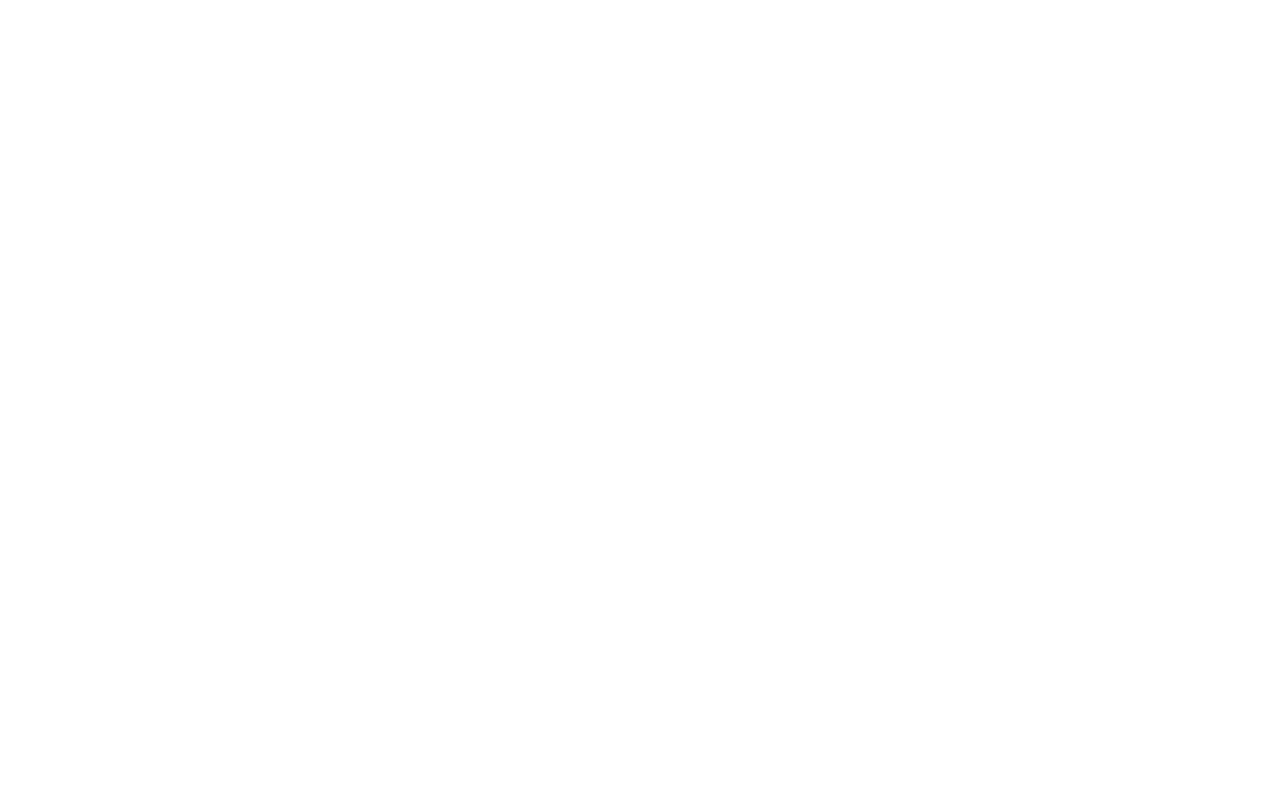
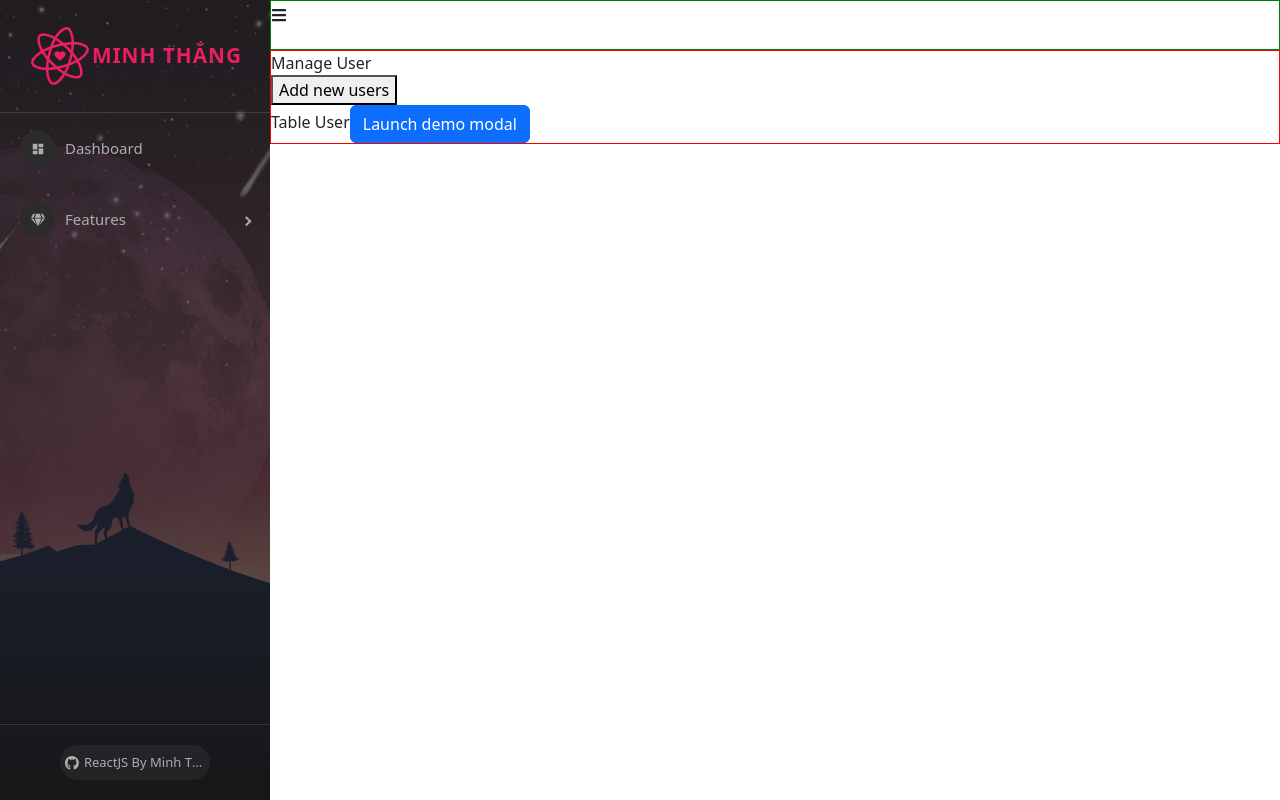
Before and after one commit to Thang-Nguyen-Minh/REACTJS, a React (Create React App) app: page /admins/manageusers in a window 1280 px wide. Before the commit this address had no page. Built offline with nearby package versions, Linux system fonts and the light colour scheme.

Commit message:
Modal Add New User

```diff
--- a/src/App.scss
+++ b/src/App.scss
@@ -108,6 +108,7 @@
           padding : 10px;
           color: white;
           background-color: black;
+          border : none;
           &:hover{
             background-color: #564B58;
           }
--- a/src/components/Admin/Admin.js
+++ b/src/components/Admin/Admin.js
@@ -2,7 +2,7 @@
 import './Admin.scss'
 import {FaBars} from 'react-icons/fa';
 import {useState} from 'react';
-
+import {Outlet} from 'react-router-dom';
 const Admin = (props) => {
     const [collapsed, setCollapsed] = useState(false);
     return(
@@ -11,8 +11,14 @@
                 <SideBar collapsed={collapsed} />
             </div>
             <div className="admin-content">
-                <FaBars onClick={()=>setCollapsed(!collapsed)}/>
-                Code ReactJS
+                <div className="admin-header">
+                    <FaBars onClick={()=>setCollapsed(!collapsed)}/>
+
+                </div>
+                <div className="admin-main">
+                    <Outlet/>
+                </div>
+
             </div>
         </div>
     )
--- a/src/components/Admin/Admin.scss
+++ b/src/components/Admin/Admin.scss
@@ -5,4 +5,14 @@
       height: 100vh !important;
     }
   }
+  .admin-content{
+    width: 100%;
+    .admin-header{
+      height: 50px;
+      border:1px solid green;
+    }
+    .admin-main{
+      border:1px solid red;
+    }
+  }
 }
--- /dev/null
+++ b/src/components/Admin/Content/Dashboard.js
@@ -0,0 +1,8 @@
+const Dashboard = props => {
+    return(
+        <div>
+            dash board
+        </div>
+    )
+}
+export default Dashboard;
--- /dev/null
+++ b/src/components/Admin/Content/ManageUser.js
@@ -0,0 +1,21 @@
+import ModalCreateUser from "./ModalCreateUser";
+
+const ManageUser = props => {
+    return (
+        <div className="manage-user-container">
+            <div className="title">
+                Manage User
+            </div>
+            <div className="users-content">
+                <div>
+                    <button>Add new users</button>
+                </div>
+                <div>
+                    Table User
+                    <ModalCreateUser/>
+                </div>
+            </div>
+        </div>
+    )
+}
+export default ManageUser;
--- /dev/null
+++ b/src/components/Admin/Content/ModalCreateUser.js
@@ -0,0 +1,64 @@
+import {useState} from "react";
+import Button from "react-bootstrap/Button";
+import Modal from "react-bootstrap/Modal";
+import ManageUser from "./ManageUser";
+
+const ModalCreateUser = () =>{
+    const [show, setShow] = useState(false);
+
+    const handleClose = () => setShow(false);
+    const handleShow = () => setShow(true);
+
+    return (
+        <>
+            <Button variant="primary" onClick={handleShow}>
+                Launch demo modal
+            </Button>
+
+            <Modal show={show} onHide={handleClose}
+                   size="xl"
+                backdrop="static"
+            >
+                <Modal.Header closeButton>
+                    <Modal.Title>Add new user</Modal.Title>
+                </Modal.Header>
+                <Modal.Body>
+                    <form className="row g-3">
+                        <div className="col-md-6">
+                            <label className="form-label">Email</label>
+                            <input type="email" className="form-control"/>
+                        </div>
+                        <div className="col-md-6">
+                            <label className="form-label">Password</label>
+                            <input type="password" className="form-control"/>
+                        </div>
+                        <div className="col-md-6">
+                            <label className="form-label">Username</label>
+                            <input type="text" className="form-control"/>
+                        </div>
+                        <div className="col-md-4">
+                            <label className="form-label">Role</label>
+                            <select className="form-select">
+                                <option selected value="USER">USER</option>
+                                <option value="ADMIN">ADMIN</option>
+                            </select>
+                        </div>
+                        <div className="col-md-12">
+                            <label className="form-label">Image</label>
+                            <input type="file" className="form-control"/>
+                        </div>
+                    </form>
+                </Modal.Body>
+                <Modal.Footer>
+                    <Button variant="secondary" onClick={handleClose}>
+                        Close
+                    </Button>
+                    <Button variant="primary" onClick={handleClose}>
+                        Save
+                    </Button>
+                </Modal.Footer>
+            </Modal>
+        </>
+    );
+}
+export default ModalCreateUser;
--- a/src/components/Admin/SideBar.js
+++ b/src/components/Admin/SideBar.js
@@ -9,11 +9,11 @@
     SidebarContent,
 } from 'react-pro-sidebar';
 
-import { FaTachometerAlt, FaGem, FaList, FaGithub, FaRegLaughWink, FaHeart } from 'react-icons/fa';
+import { FaGem,FaGithub} from 'react-icons/fa';
 import sidebarBg from '../../assets/bg2.jpg';
 import './SideBar.scss'
 import {MdDashboard} from 'react-icons/md';
-
+import {Link} from 'react-router-dom'
 const SideBar = (props) => {
     const { image, collapsed, toggled, handleToggleSidebar } = props;
     return (
@@ -49,7 +49,7 @@
                                     <path stroke="#E91E63" stroke-miterlimit="10" stroke-width="24" d="M325.98 494.55l9.811 6.909-9.811-6.909c-17.619 25.02-36.067 43.429-53.012 54.569-17.221 11.322-31.207 14.112-40.966 11.511h0c-10.311-2.747-21.714-12.801-31.476-32.447-9.604-19.326-16.687-46.213-19.294-78.855v-.001c-3.933-49.221 3.537-111.393 20.533-175.07l-11.594-3.095 11.594 3.095c17.467-65.44 41.817-124.466 70.5-165.396h0c18.186-25.953 37.549-44.843 55.345-56.216 18.091-11.562 32.94-14.398 43.117-11.686h0c9.793 2.61 20.494 11.73 29.756 29.506 9.139 17.541 16.035 42.032 18.928 72.06 4.896 50.811-1.48 116.906-19.526 184.519-17.867 66.937-44.642 125.951-73.905 167.506z"></path>
                                     <animateTransform attributeName="transform" attributeType="XML" dur="20s" from="0 301 301" repeatCount="indefinite" to="360 301 301" type="rotate"></animateTransform> </g>
                                 <path fill="#E91E63" d="M301.007 269.002a62.496 62.496 0 00-4.799-4.301c-1.568-1.254-3.439-2.596-5.615-4.026a30.06 30.06 0 00-7.055-3.411c-2.527-.842-5.007-1.264-7.436-1.264-8.779 0-15.657 2.43-20.635 7.29-4.979 4.859-7.467 11.601-7.467 20.223 0 8.661 4.488 17.479 13.463 26.455 0 0 24.492 21.967 39.544 36.043 15.053-14.076 39.545-36.043 39.545-36.043 8.975-8.976 13.463-17.794 13.463-26.455 0-8.622-2.488-15.364-7.467-20.223-4.978-4.86-11.856-7.29-20.635-7.29-2.429 0-4.909.422-7.436 1.264a30.06 30.06 0 00-7.055 3.411c-2.176 1.43-4.047 2.772-5.615 4.026a62.699 62.699 0 00-4.8 4.301z"></path> </svg>
-                            <span>Hoi Dan IT</span>
+                            <span>Minh Thắng</span>
                         </div>
                     </div>
                 </SidebarHeader>
@@ -60,6 +60,7 @@
                             icon={<MdDashboard />}
                         >
                             Dashboard
+                            <Link to="/admins"/>
                         </MenuItem>
                     </Menu>
                     <Menu iconShape="circle">
@@ -67,7 +68,10 @@
                             icon={<FaGem />}
                             title="Features"
                         >
-                            <MenuItem>Quản lý Users</MenuItem>
+                            <MenuItem>
+                                Quản lý Users
+                                <Link to="/admins/manageusers"/>
+                            </MenuItem>
                             <MenuItem>Quản lý Bài Quiz</MenuItem>
                             <MenuItem>Quản lý Câu Hỏi</MenuItem>
                         </SubMenu>
--- a/src/components/Admin/SideBar.scss
+++ b/src/components/Admin/SideBar.scss
@@ -2,7 +2,7 @@
   display: flex;
   align-items: center;
   justify-content: center;
-  font-size: 1.5rem;
+  font-size: 1.3rem;
   color: #e91e63;
 }
 
--- a/src/index.js
+++ b/src/index.js
@@ -9,6 +9,8 @@
 import Admin from "./components/Admin/Admin";
 import User from "./components/User/User";
 import HomePage from "./components/Home/HomePage";
+import ManageUser from "./components/Admin/Content/ManageUser";
+import Dashboard from "./components/Admin/Content/Dashboard";
 
 const root = ReactDOM.createRoot(document.getElementById('root'));
 root.render(
@@ -19,7 +21,10 @@
                 <Route index element={<HomePage/>}/>
                 <Route path="/users" element={<User/>} />
             </Route>
-            <Route path="/admins" element={<Admin/>} />
+            <Route path="/admins" element={<Admin/>}>
+                <Route index element={<Dashboard/>}/>
+                <Route path="manageusers" element={<ManageUser/>} />
+            </Route>
         </Routes>
     </BrowserRouter>
   </Provider>
```
